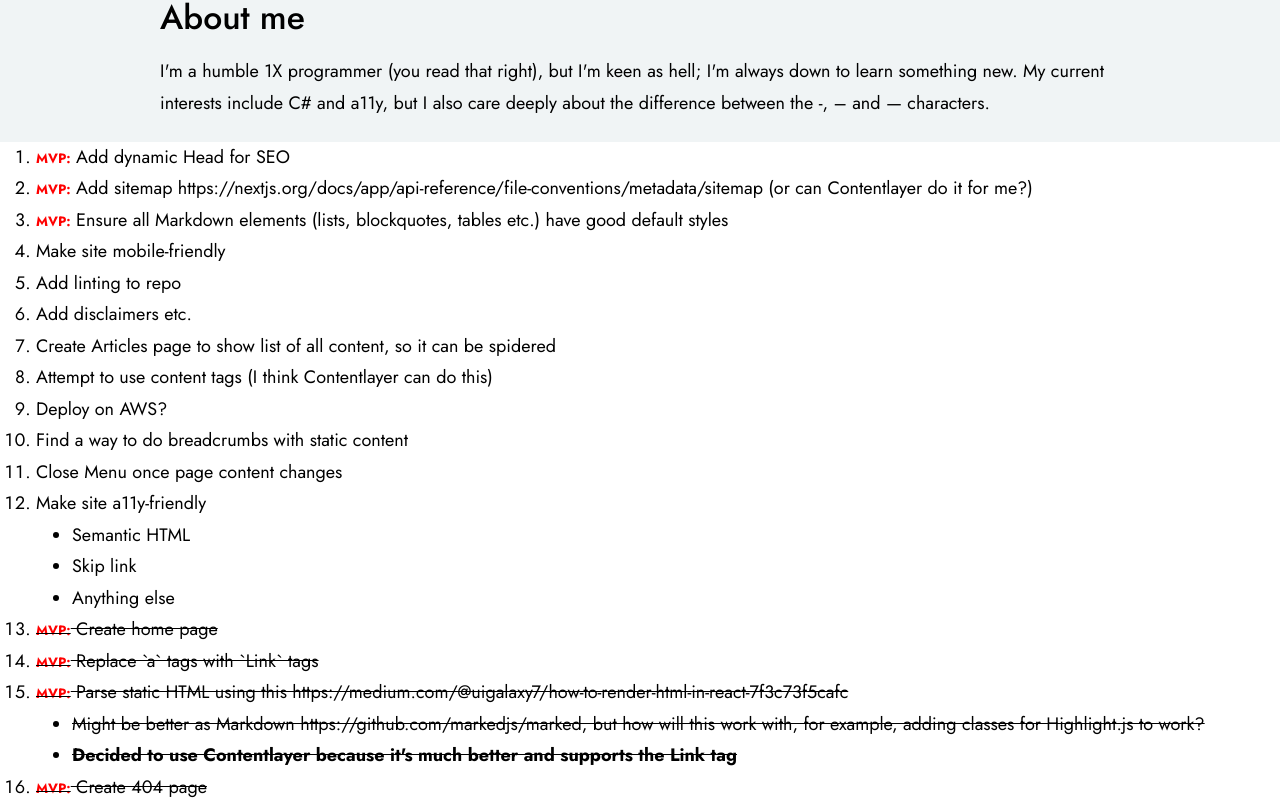
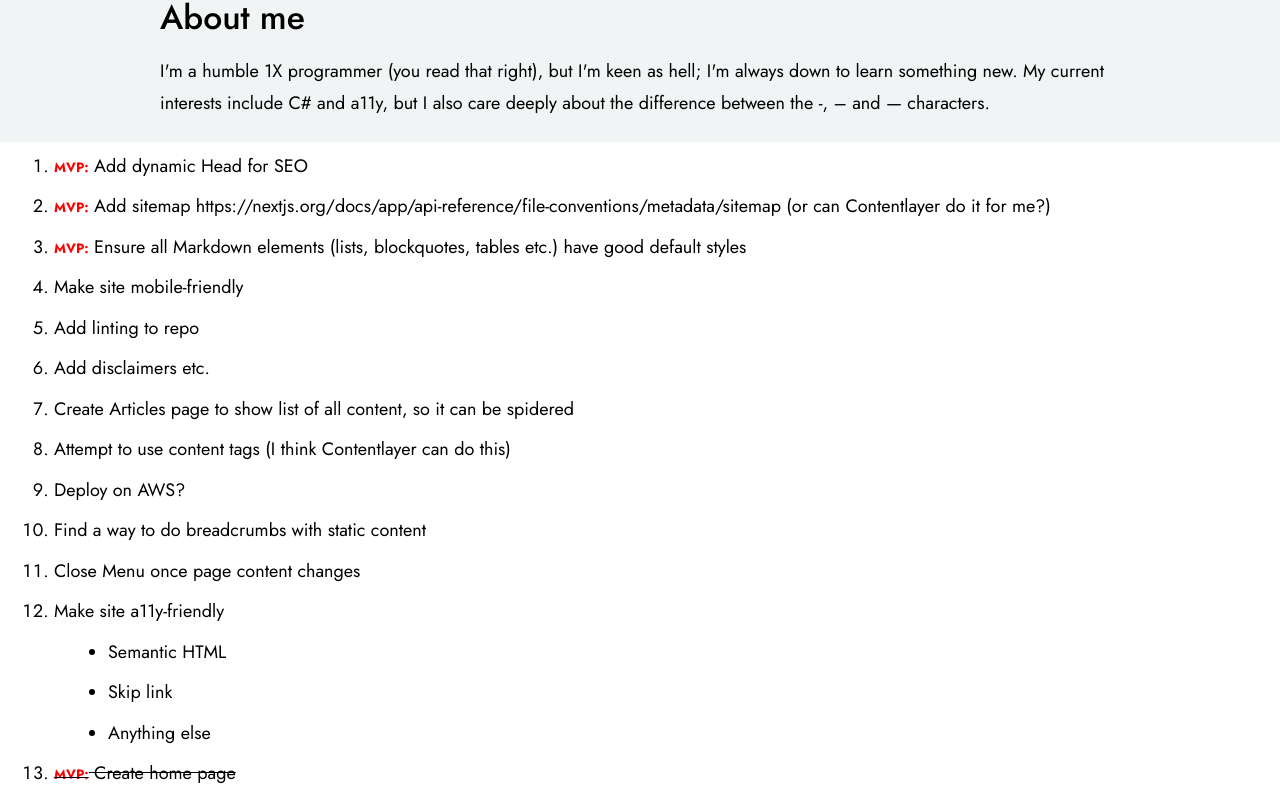
Before and after one commit to a1v0/a1v0.de, a Next.js app: page / in a window 1280 px wide. Shown: the part 853-1657 px from the top of the page. Built offline with nearby package versions, Linux system fonts and the light colour scheme.

Commit message:
Apply default styles for lists

```diff
--- a/app/globals.css
+++ b/app/globals.css
@@ -90,4 +90,23 @@
         @apply rounded-t;
         @apply text-text-dark;
     }
+
+    ul {
+        @apply list-disc;
+    }
+
+    ol {
+        @apply list-decimal;
+    }
+
+    ul,
+    ol {
+        @apply list-outside;
+        @apply ml-4;
+    }
+
+    li {
+        @apply ml-4;
+        @apply my-2;
+    }
 }
```
